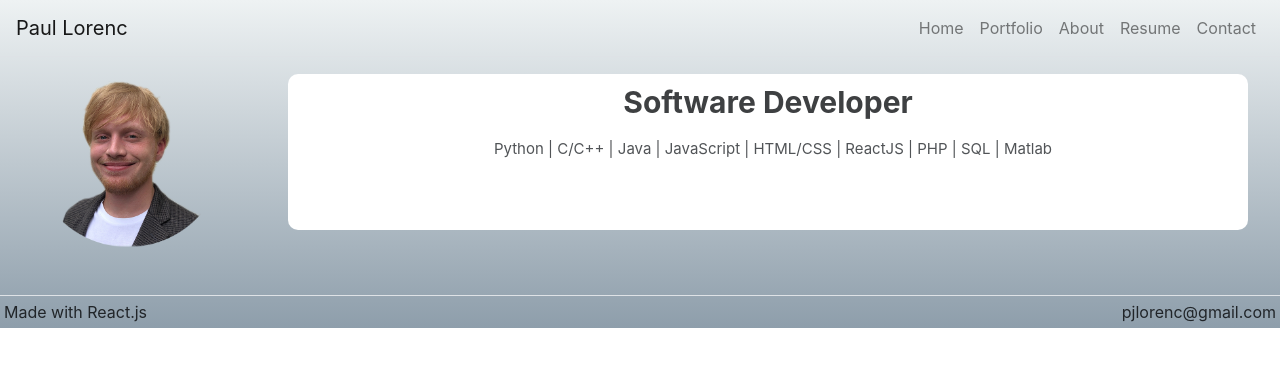
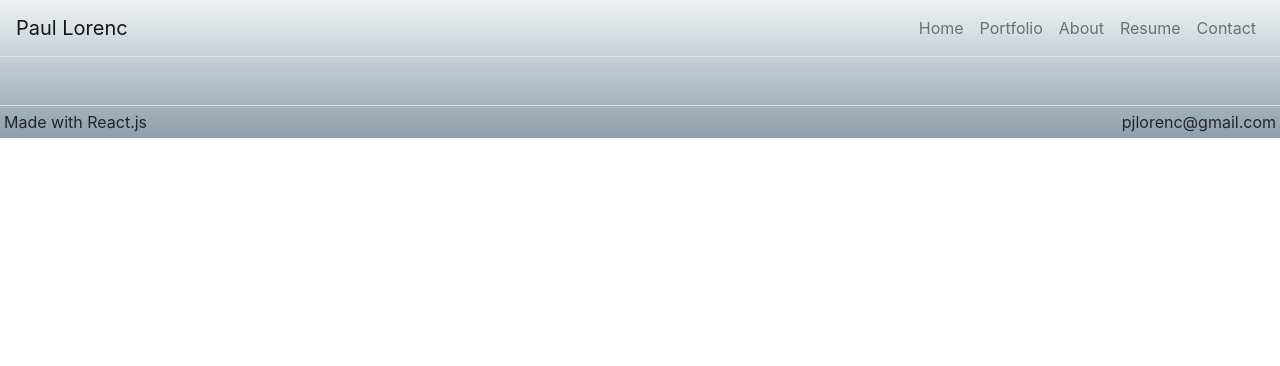
Before and after one commit to paul-lorenc/portfolio, a React (Create React App) app: page / in a window 1280 px wide. Shown: the top 366 px of the page. Built offline with nearby package versions, Linux system fonts and the light colour scheme; the HTML template or start-up script is replaced by a standard one.

Commit message:
homepage update

```diff
--- a/src/App.js
+++ b/src/App.js
@@ -51,7 +51,7 @@ class App extends React.Component {
            <Navbar.Toggle className="border-0" aria-controls="navbar-toggle"/>
            <Navbar.Collapse id="navbar-toggle">
              <Nav className="ml-auto">
-               <Link className="nav-link" to="/">Home</Link>
+               <Link className="nav-link" to="/portfolio_home">Home</Link>
                <Link className="nav-link" to="/portfolio">Portfolio</Link>
                <Link className="nav-link" to="/about">About</Link>
                <Link className="nav-link" to="/resume">Resume</Link>
@@ -59,7 +59,7 @@ class App extends React.Component {
               </Nav>
            </Navbar.Collapse>
          </Navbar>
-           <Route path="/" exact render={() => <HomePage/>} />
+           <Route path="/portfolio_home" exact render={() => <HomePage/>} />
            <Route path="/about" exact render={() => <AboutPage />} />
            <Route path="/portfolio" exact render={() => <Portfolio />} />
            <Route path="/resume" exact render={() => <ResumePage />} />
```
